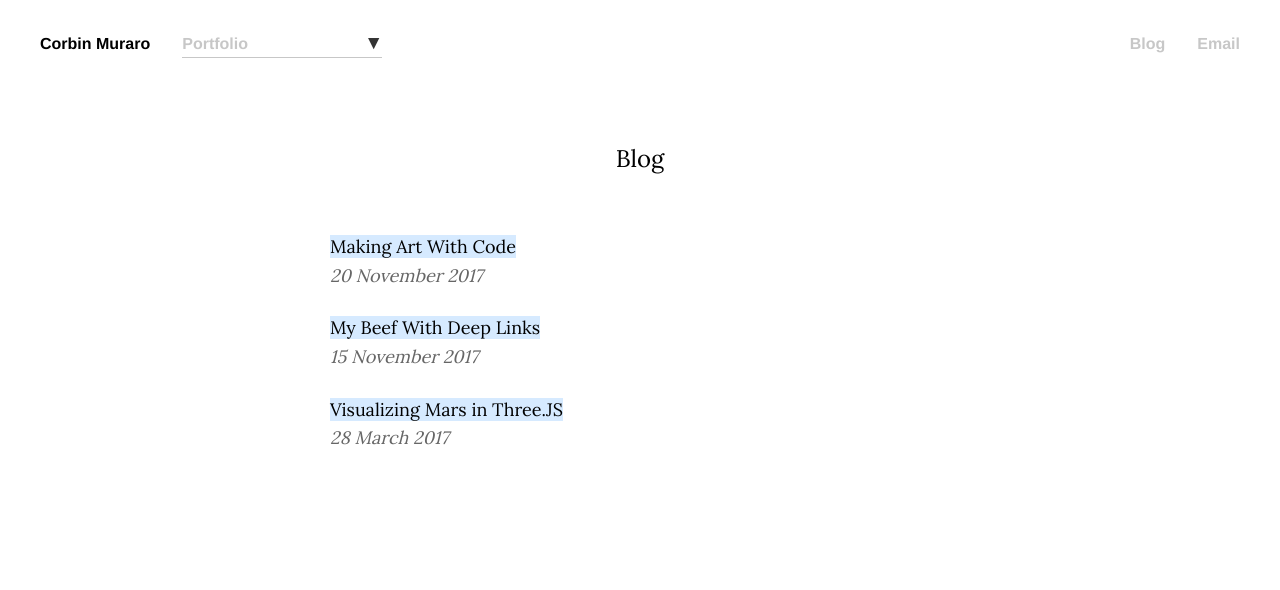
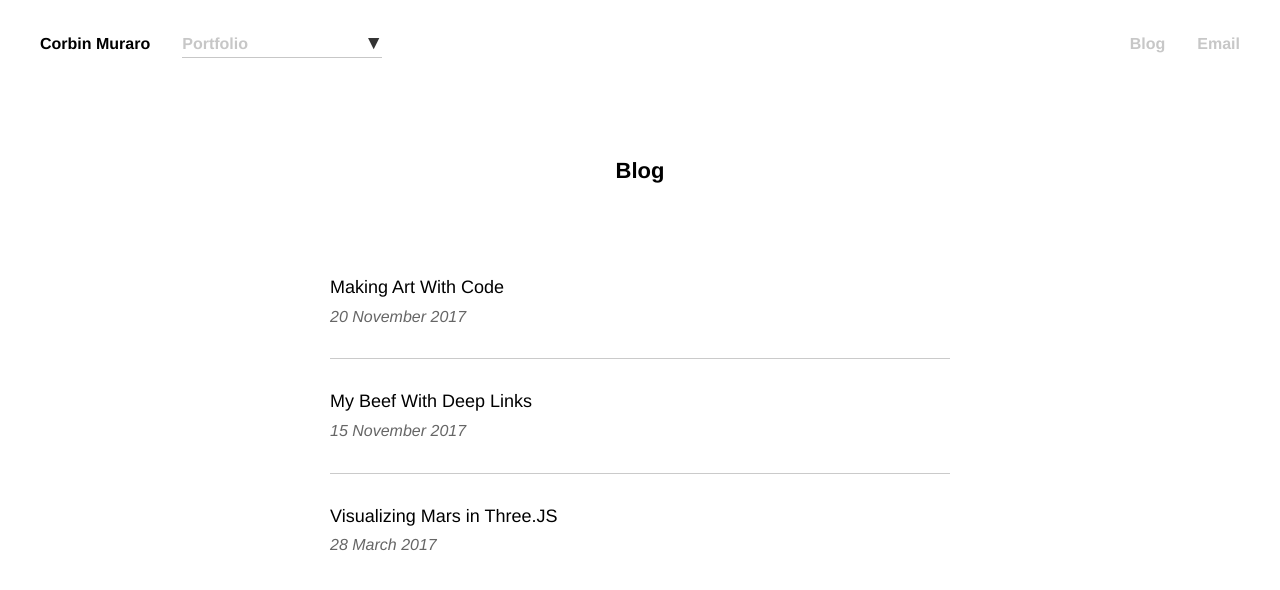
Before and after one commit to corbinmuraro/corbinmuraro.com, a Jekyll site: the page built from blog.html, in a window 1280 px wide. Shown: the top 590 px of the page. Built offline with Jekyll 4.4.1, drawn with Linux system fonts in a browser that asks for light colours.

Commit message:
Redesign /blog, improve post formatting

```diff
--- a/_layouts/blog.html
+++ b/_layouts/blog.html
@@ -10,7 +10,7 @@
 </div>
 
 <div class="footer-container">
-	<a href="/" class="footer">Home</a>
+	<a href="/blog/" class="footer">Back</a>
 </div>
 
 {% include footer.html %}
--- a/blog.html
+++ b/blog.html
@@ -38,47 +38,61 @@ permalink: /blog/
 	<link href="{{site.baseurl}}/css/main.css" rel="stylesheet" type="text/css" />
 
 	<style>
-		#blog {
-			float: right;
-			color: #C7C7C7;
-			margin-right: 32px;
+		#blog-title {
+			font-family: "Helvetica Neue", -apple-system, BlinkMacSystemFont, "Segoe UI", Oxygen-Sans, Ubuntu, Cantarell, "Helvetica Neue", Helvetica, sans-serif;
+			font-weight: bold;
+			padding: 32px 40px;
+			line-height: 24px;
 		}
 
-		#blog:hover {
-			color: #000;
+		.blogs {
+			margin: 32px 0 24px;
 		}
-
 
 		.section-wrapper {
 			max-width: 620px;
 			margin: 0 auto;
 		}
 
+		.section-wrapper:not(:last-child) {
+			border-bottom: 0.5px solid #cacaca;
+		}
+
 		section {
+			width: 100%;
 			display: inline-block;
 			text-align: left;
-			font-family: "Lora", Georgia, serif;
+			font-family: "Helvetica Neue", -apple-system, BlinkMacSystemFont, "Segoe UI", Oxygen-Sans, Ubuntu, Cantarell, "Helvetica Neue", Helvetica, sans-serif;
 			font-size: 1.125rem;
-			padding-bottom: 2rem;
+			padding: 2rem 0 2rem;
 		}
 
 		section .title {
 			padding-bottom: 0.5rem;
+			font-weight: 500;
 		}
 
 		section a {
 			color: #000;
-			background-color: #D6EAFF;
 		}
 
-
-		section a:visited {
-			color: #666;
+		section a[data-visited] {
+			background: orange;
 		}
 
-		section .date {
+		section a[data-visited]:after {
+		  content: ' (Seen)';
+		}
+
+		section .description {
+			color: #666;
+			font-size: 1rem;
+			display: inline-block;
+		}
+
+			.date {
 				font-style: oblique;
-			color: #666;
+				display: inline-block;
 			}
 	</style>
 
@@ -97,21 +111,22 @@ permalink: /blog/
 {% include header.html %}
 
 <div class="main">
-
-<h1>Blog</h1>
-
+	<h1 id="blog-title">Blog</h1>
 	<div class="blogs">
 	{% assign blogs = site.blogs | sort: 'date' %}
 		{% for blog in blogs reversed %}
 			<div class="section-wrapper">
 				<section>
-			<div class="title"><a href="{{ blog.url }}">{{ blog.title }}</a></div>
+					<a href="{{ blog.url }}">
+						<div class="title">{{ blog.title }}</div>
+						<div class="description">
 							<div class="date">{{ blog.date | date_to_long_string }}</div>
+						</div>
+					</a>
 				</section>
 			</div>
 		{% endfor %}
 	</div>
-
 </div>
 
 {% include footer.html %}
--- a/css/main.css
+++ b/css/main.css
@@ -151,10 +151,11 @@ ul {
 	max-width: 620px;
 	margin: 0 auto;
 	text-align: center;
-	font-family: "Lora", Georgia, serif;
-	font-weight: 400;
-	font-size: 1.5rem;
-	line-height: 2rem;
+	font-family: "Helvetica Neue", -apple-system, BlinkMacSystemFont, "Segoe UI", Oxygen-Sans, Ubuntu, Cantarell, "Helvetica Neue", Helvetica, sans-serif;
+	font-weight: 500;
+	padding: 32px 40px;
+	font-size: 1.375rem;
+	line-height: 24px;
 	padding-top: 1rem;
 	padding-bottom: 4rem;
 	margin-top: -1px;
@@ -166,12 +167,11 @@ ul {
 	margin: 0 auto;
 	text-align: center;
 	font-family: "Helvetica Neue", -apple-system, BlinkMacSystemFont, "Segoe UI", Oxygen-Sans, Ubuntu, Cantarell, "Helvetica Neue", Helvetica, sans-serif;
-	font-weight: 400;
-
+	font-weight: 500;
 	font-size: 1.25rem;
 	line-height: 1.5rem;
-	padding-top: 2.5rem;
-	padding-bottom: 1.5rem;
+	padding-top: 3.5rem;
+	padding-bottom: 2rem;
 }
 
 .main h3 {
@@ -180,7 +180,6 @@ ul {
 	text-align: left;
 	font-family: "Helvetica Neue", -apple-system, BlinkMacSystemFont, "Segoe UI", Oxygen-Sans, Ubuntu, Cantarell, "Helvetica Neue", Helvetica, sans-serif;
 	font-weight: 500;
-
 	font-size: 1.125rem;
 	line-height: 1.5rem;
 	padding-top: 2rem;
@@ -192,7 +191,6 @@ ul {
 	margin: 0 auto;
 	width: 100%;
 	max-width: 620px;
-
 	padding-top: 0.5rem;
 	padding-bottom: 0.25rem;
 }
```
Also changed, not shown: _includes/footer.html (+14 -0 lines). Lines whose indentation alone changed are shown as unchanged.
